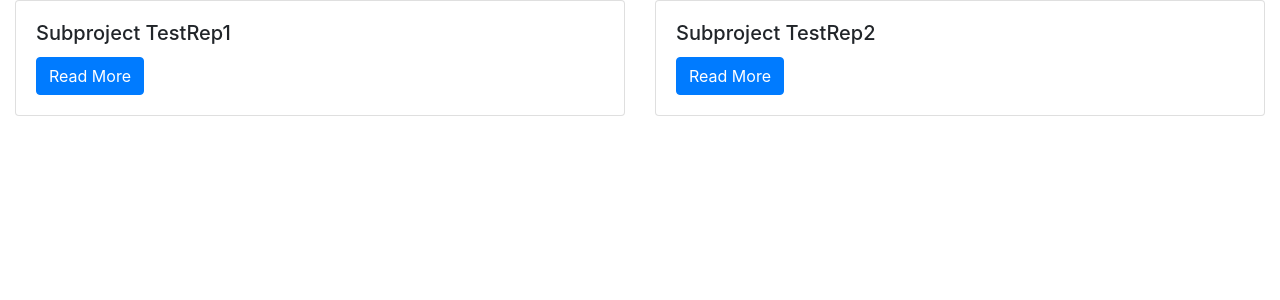
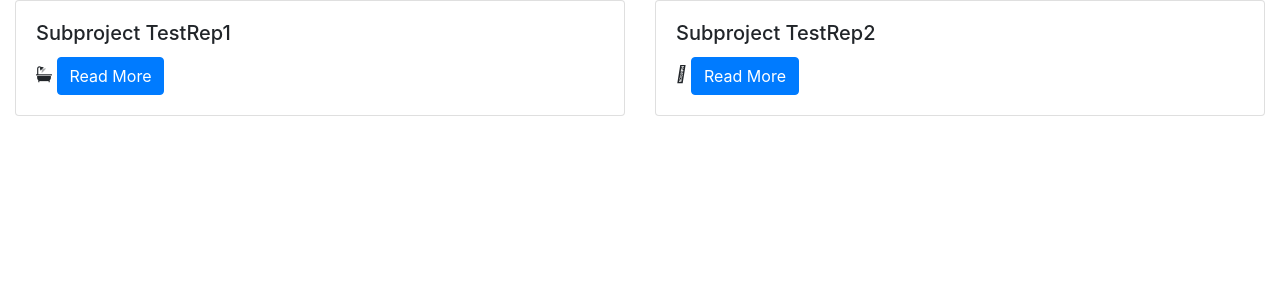
Before and after one commit to TestOrgLeonB/testorgleonb.github.io, a Jekyll site: the page built from README.md, in a window 1280 px wide. Shown: the top 300 px of the page. Built offline with Jekyll 4.4.1, drawn with Linux system fonts in a browser that asks for light colours; our own code applies the rules of GitHub Pages for plain Markdown files.

Commit message:
test icons

```diff
--- a/_data/projects.yaml
+++ b/_data/projects.yaml
@@ -1,8 +1,8 @@
 TestRep1:
-  icon: shower
+  icon: fa fa-bath
   title: Subproject TestRep1
   url: https://www.google.com
 TestRep2:
-  icon: automobile
+  icon: fa-cloud
   title: Subproject TestRep2
   url: https://www.google.com
```
